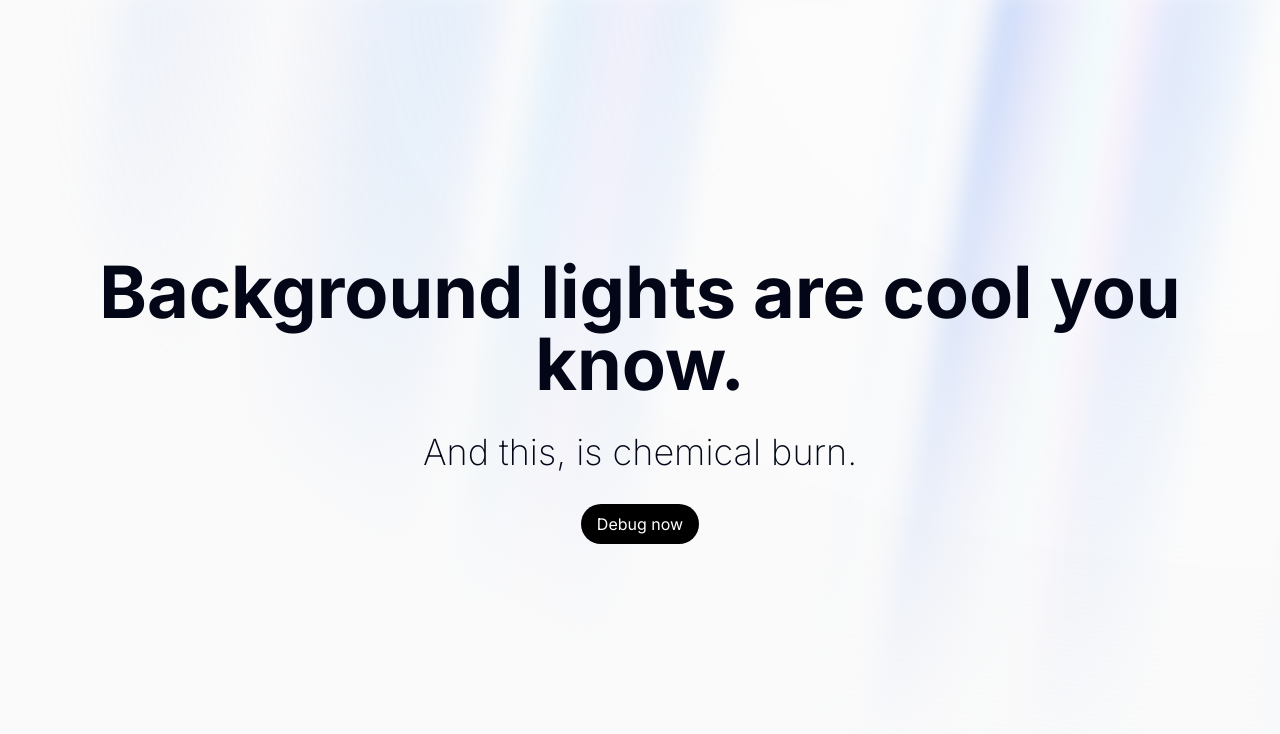
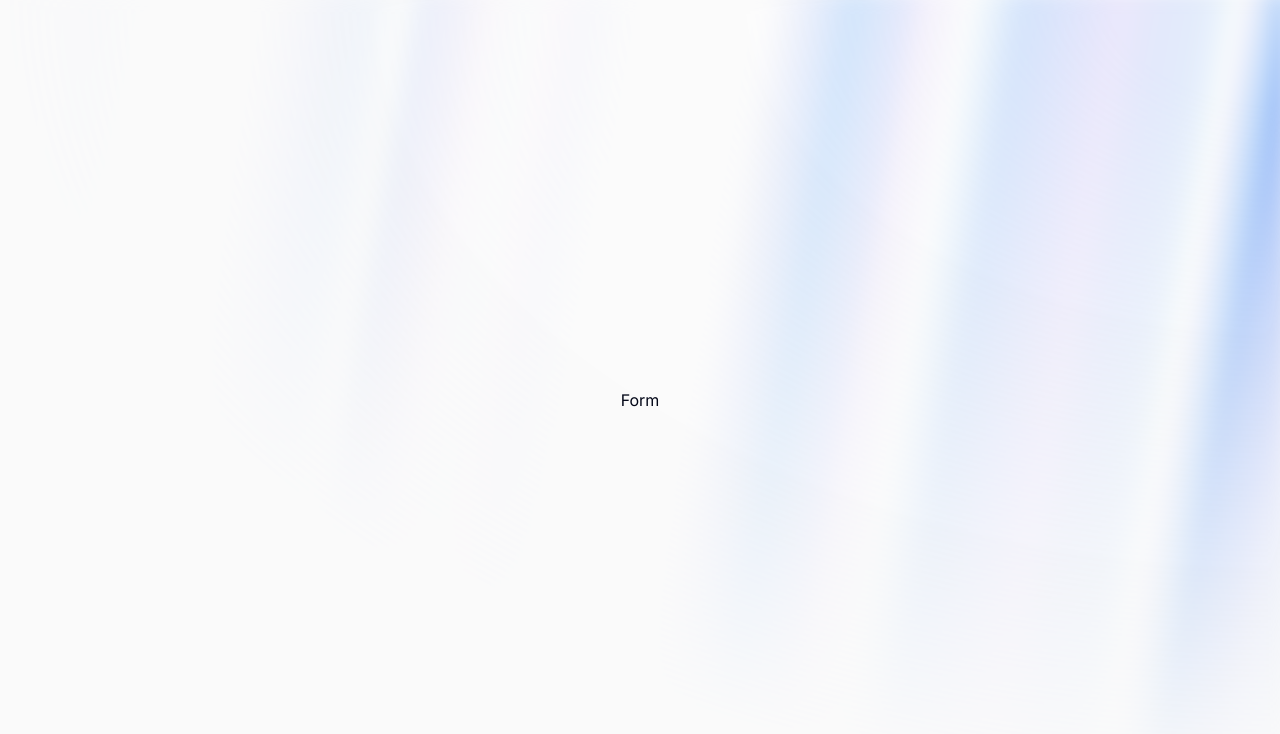
Before and after one commit to OmBharti999/new-chat, a Next.js app: page / in a window 1280 px wide. Shown: the top 734 px of the page. Built offline with nearby package versions, Linux system fonts and the light colour scheme.

Commit message:
add login Form

```diff
--- /dev/null
+++ b/components/shared/LoginForm.tsx
@@ -0,0 +1,5 @@
+import React from "react";
+
+export const LoginForm = () => {
+  return <div>Form</div>;
+};
--- a/components/shared/background.tsx
+++ b/components/shared/background.tsx
@@ -3,6 +3,7 @@
 import { motion } from "framer-motion";
 import React from "react";
 import { AuroraBackground } from "../ui/aurora-background";
+import { LoginForm } from "./LoginForm";
 
 export function AuroraBackgroundDemo() {
   return (
@@ -17,7 +18,7 @@ export function AuroraBackgroundDemo() {
         }}
         className="relative flex flex-col gap-4 items-center justify-center px-4"
       >
-        <div className="text-3xl md:text-7xl font-bold dark:text-white text-center">
+        {/* <div className="text-3xl md:text-7xl font-bold dark:text-white text-center">
           Background lights are cool you know.
         </div>
         <div className="font-extralight text-base md:text-4xl dark:text-neutral-200 py-4">
@@ -25,7 +26,9 @@ export function AuroraBackgroundDemo() {
         </div>
         <button className="bg-black dark:bg-white rounded-full w-fit text-white dark:text-black px-4 py-2">
           Debug now
-        </button>
+        </button> */}
+
+        <LoginForm />
       </motion.div>
     </AuroraBackground>
   );
```
